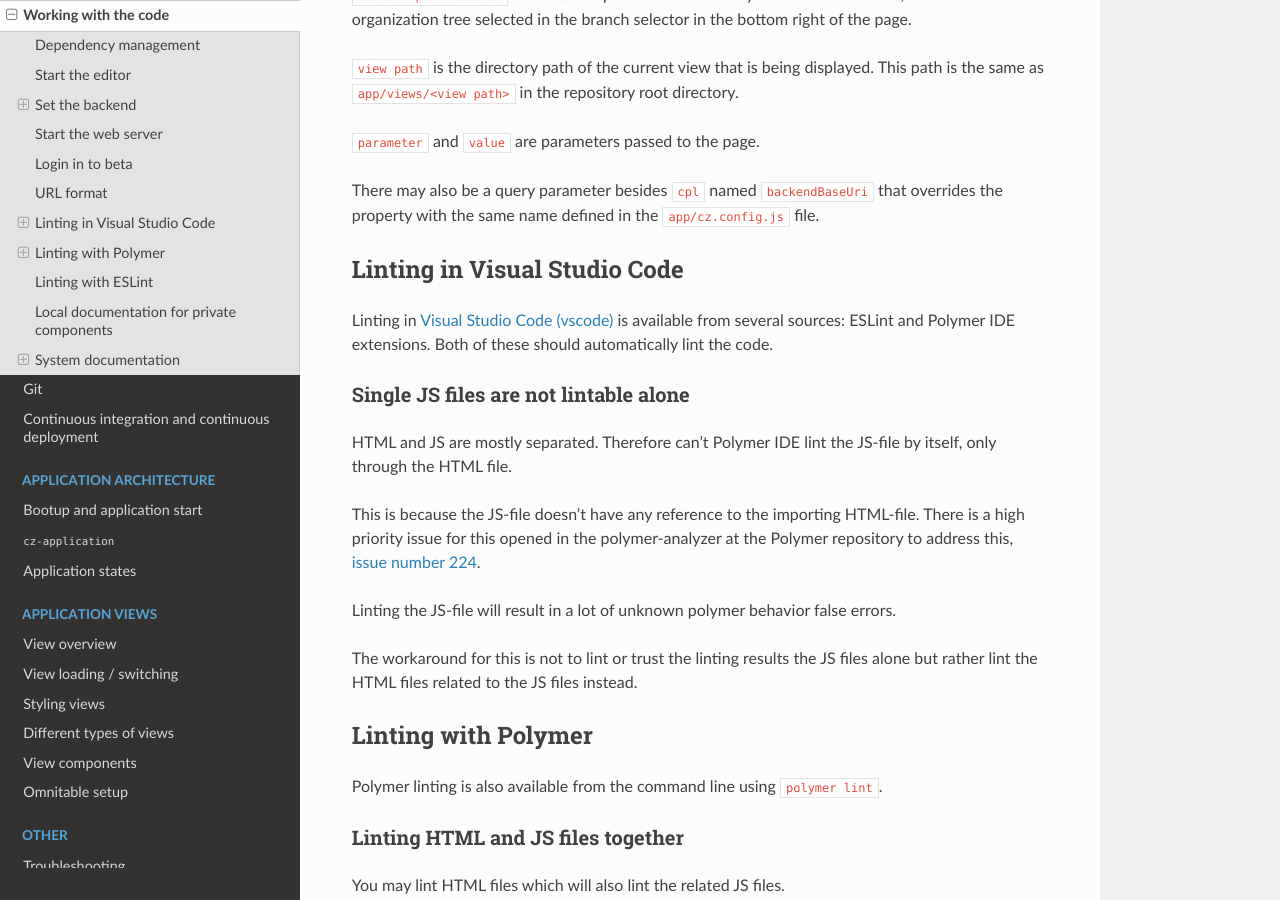
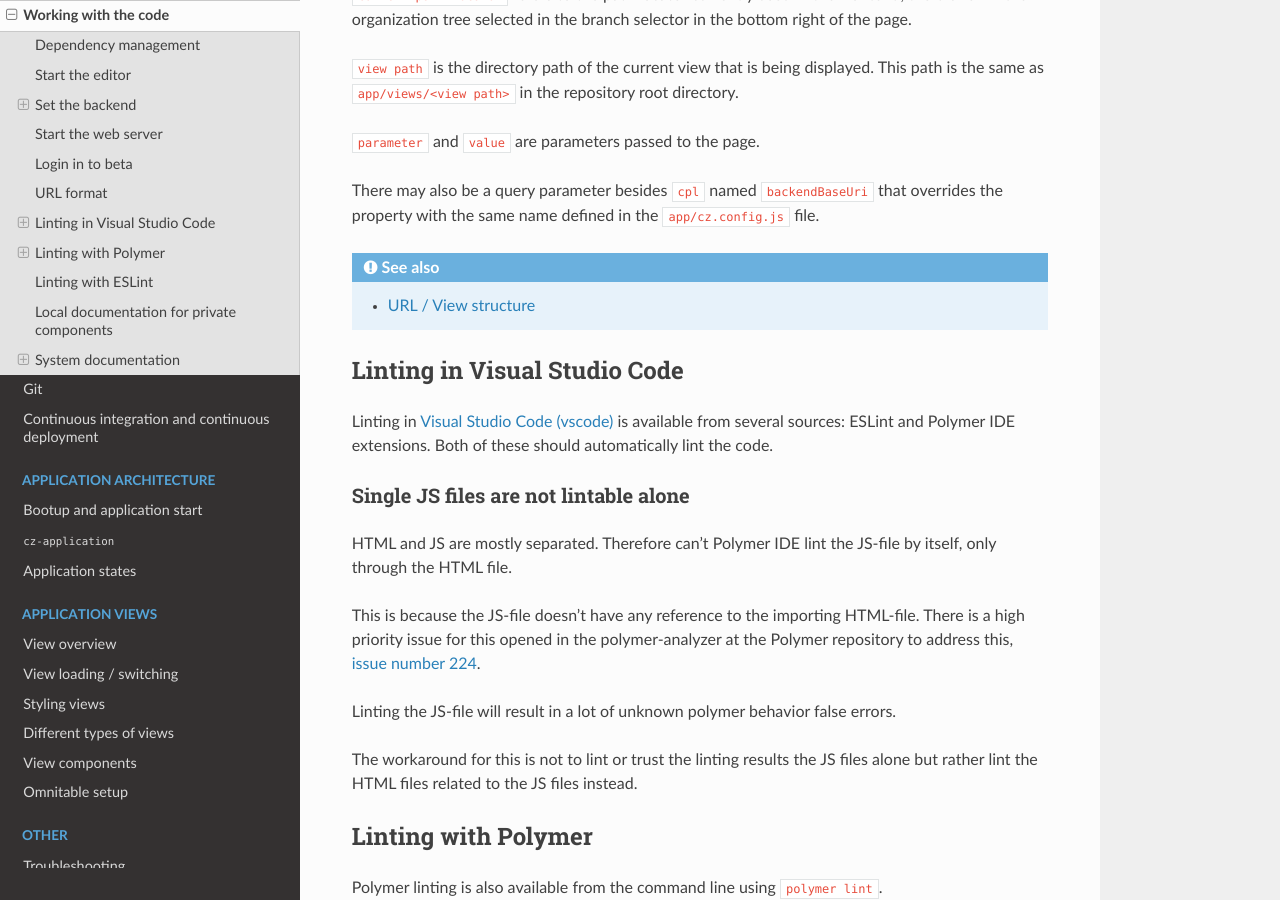
Before and after one commit to plumelo/cosmoz-frontend-rtd, a Sphinx documentation site: the page built from docs/frontend/30-working-with-the-code.rst, in a window 1280 px wide and 900 px high, scrolled down 1622 px. Built offline with Sphinx 7.4.7 and the Read the Docs theme 2.0.0, drawn with Linux system fonts in a browser that asks for light colours.

Commit message:
docs/frontend/30-working-with-the-code, adding link to URL / view structure.

```diff
--- a/docs/frontend/30-working-with-the-code.rst
+++ b/docs/frontend/30-working-with-the-code.rst
@@ -77,6 +77,9 @@ directory.
 There may also be a query parameter besides ``cpl`` named ``backendBaseUri``
 that overrides the property with the same name defined in the
 :file:`app/cz.config.js` file.
+
+.. seealso::
+    * :ref:`url-view-structure`
 
 Linting in Visual Studio Code
 -----------------------------
```
